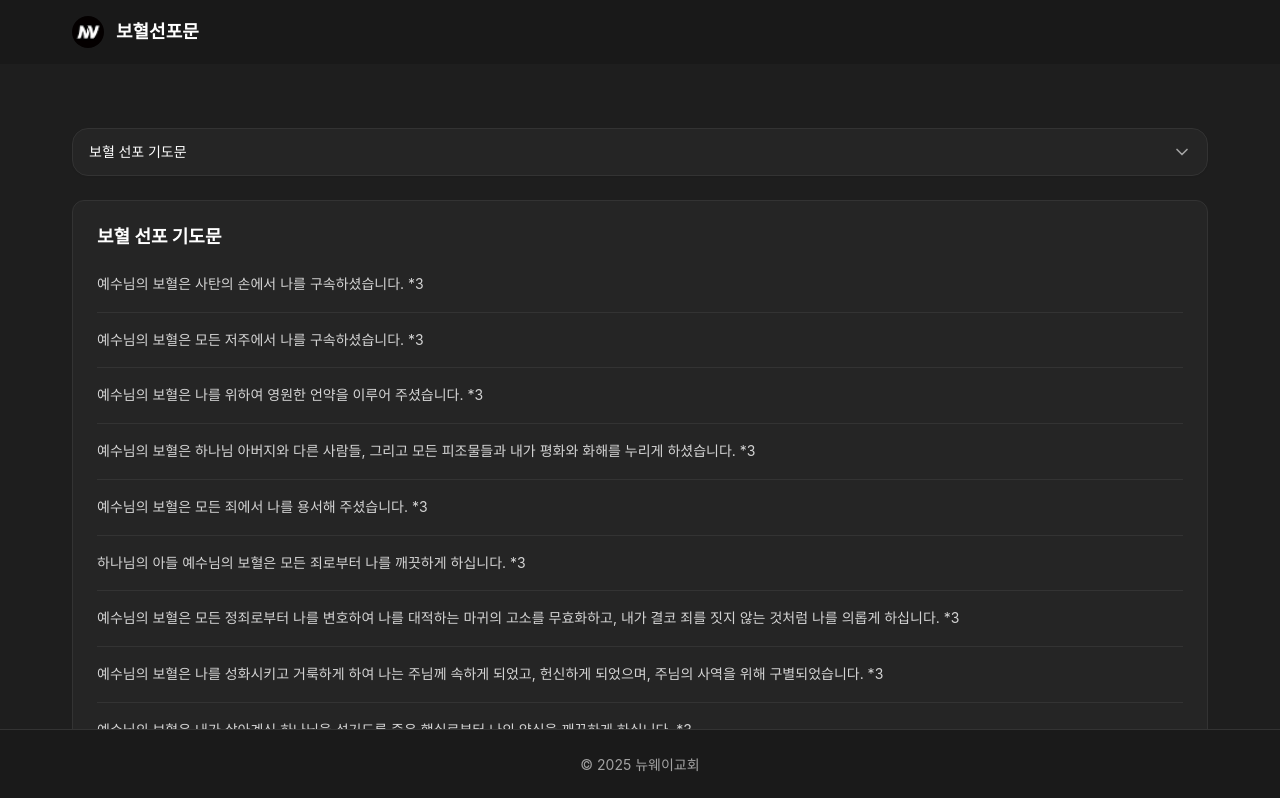
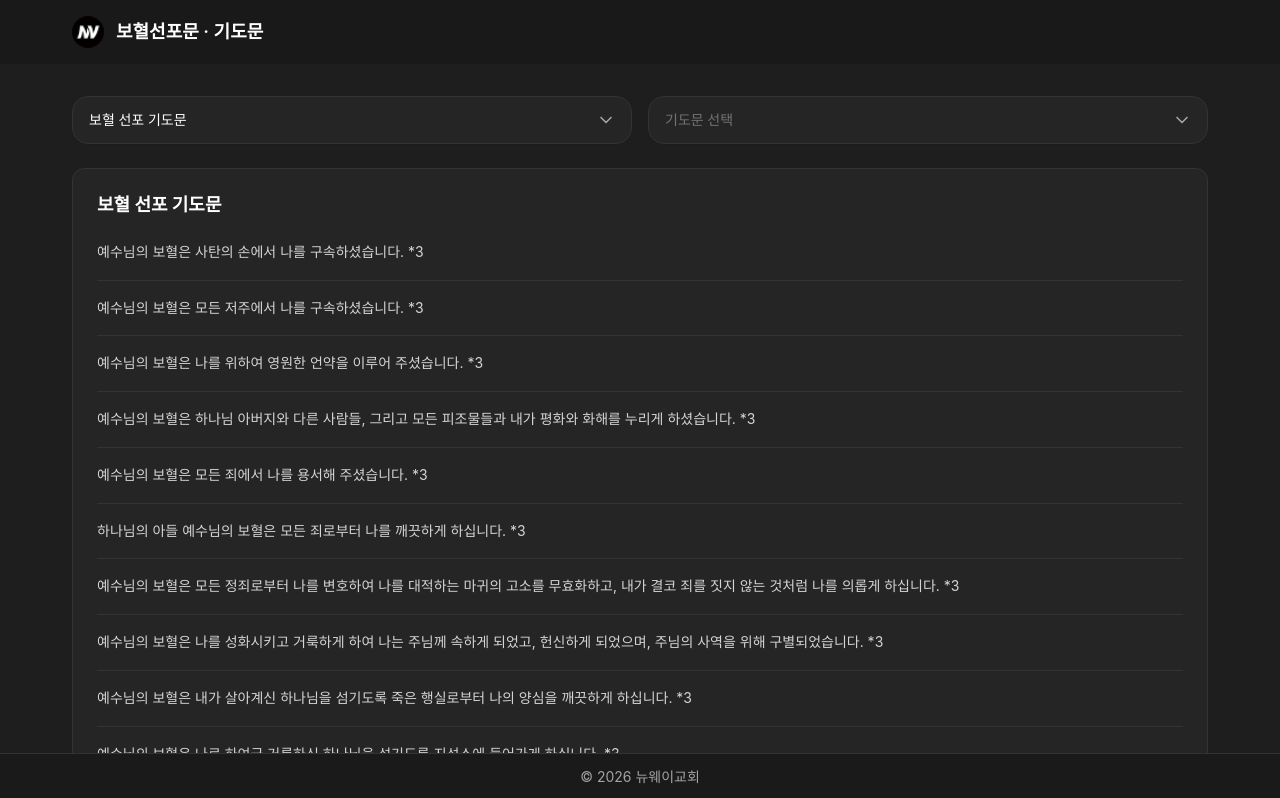
Before and after one commit to yjineey/prayers, a React (Vite) app: page /prayers/blood-declaration in a window 1280 px wide. Shown: the top 798 px of the page. Built offline with nearby package versions, Linux system fonts and the light colour scheme; a web font is replaced by a local one.

Commit message:
Improve UI: split select boxes, update styling and layout

```diff
--- a/index.html
+++ b/index.html
@@ -27,7 +27,6 @@
     />
 
     <!-- 기본 메타 정보 -->
-    <meta name="author" content="뉴웨이교회" />
     <title>보혈선포문</title>
 
     <!-- Open Graph (카카오톡 공유) -->
--- a/public/404.html
+++ b/public/404.html
@@ -5,7 +5,6 @@
     <meta name="viewport" content="width=device-width, initial-scale=1.0" />
 
     <!-- 기본 메타 정보 -->
-    <meta name="author" content="뉴웨이교회" />
     <title>보혈선포문</title>
 
     <!-- Open Graph (카카오톡 공유) -->
--- a/src/components/layout/Footer.jsx
+++ b/src/components/layout/Footer.jsx
@@ -1,12 +1,10 @@
 function Footer() {
   return (
     <footer>
-
-
       {/* 저작권 - 하단 고정 */}
-      <div className="fixed bottom-0 left-0 right-0 py-6 bg-[#f5f5f5] dark:bg-[#1a1a1a] border-t border-gray-400 dark:border-[#333333] z-20">
-        <p className="text-center text-sm text-gray-600 dark:text-gray-400">
-          © 2025 뉴웨이교회
+      <div className="fixed bottom-0 left-0 right-0 py-4 bg-[#f5f5f5] dark:bg-[#1a1a1a] border-t border-gray-400 dark:border-[#333333] z-20 flex items-center justify-center">
+        <p className="text-center text-sm text-gray-600 dark:text-gray-400 m-0 leading-none">
+          © 2026 뉴웨이교회
         </p>
       </div>
     </footer>
--- a/src/components/layout/Header.jsx
+++ b/src/components/layout/Header.jsx
@@ -11,11 +11,11 @@ function Header({ theme, toggleTheme }) {
             <Link to="/" className="flex items-center gap-3 group">
               <img
                 src={`${import.meta.env.BASE_URL}logo/nw-logo.png`}
-                alt="뉴웨이교회 로고"
+                alt="로고"
                 className="w-8 h-8 object-contain rounded-lg invert dark:invert-0"
               />
               <h1 className="text-lg font-semibold text-gray-900 dark:text-white transition-colors">
-                보혈선포문
+                보혈선포문 · 기도문
               </h1>
             </Link>
 
--- a/src/components/layout/PageLayout.jsx
+++ b/src/components/layout/PageLayout.jsx
@@ -3,11 +3,14 @@ function PageLayout({ title, children, actions, showSample = false }) {
     <div className="min-h-screen py-8">
       <div className="container mx-auto px-4 max-w-4xl">
         {/* 헤더 */}
+        {(title || showSample || actions) && (
           <div className="mb-8 flex items-center justify-between animate-slide-up">
             <div className="flex items-center gap-3">
+              {title && (
                 <h1 className="text-xl md:text-2xl font-bold text-gray-900 dark:text-white">
                   {title}
                 </h1>
+              )}
               {showSample && (
                 <div className="px-2 py-1 bg-red-100 dark:bg-red-900/20 border border-red-300 dark:border-red-700 rounded text-xs inline-block">
                   <p className="text-xs text-red-800 dark:text-red-200 font-medium">
@@ -22,6 +25,7 @@ function PageLayout({ title, children, actions, showSample = false }) {
               </div>
             )}
           </div>
+        )}
 
         {/* 컨텐츠 */}
         <div className="animate-fade-in">
--- a/src/pages/Home.jsx
+++ b/src/pages/Home.jsx
@@ -1636,15 +1636,19 @@ function Home() {
     },
   ];
 
-  // 표시할 id 순서 배열
-  const displayOrder = [1, 2, 3, 4, 5, 6, 9];
+  // 표시할 id 순서 배열 (1~6번과 7~14번으로 분리)
+  const displayOrder1 = [1, 2, 3, 4, 5, 6];
+  const displayOrder2 = [7, 8, 9, 10, 11, 12, 13, 14];
 
   // 순서대로 필터링된 리스트
-  const filteredDeclarationList = displayOrder
+  const filteredDeclarationList1 = displayOrder1
     .map((id) => declarationList.find((d) => d.id === id))
     .filter(Boolean);
-
-  const initialDeclaration = filteredDeclarationList[0] || null;
+  const filteredDeclarationList2 = displayOrder2
+    .map((id) => declarationList.find((d) => d.id === id))
+    .filter(Boolean);
+
+  const initialDeclaration = filteredDeclarationList1[0] || null;
   const initialTab = initialDeclaration?.sections
     ? Object.keys(initialDeclaration.sections)[0]
     : 'intro';
@@ -1658,9 +1662,11 @@ function Home() {
       {selectedDeclaration ? (
         <>
           {/* 셀렉트 박스 */}
-          <div className="mb-6 relative">
+          <div className="mb-6 grid grid-cols-2 gap-4">
+            {/* 첫 번째 셀렉트박스 (1~6번) */}
+            <div className="relative">
               <select
-              value={selectedDeclaration?.id || ''}
+                value={selectedDeclaration && displayOrder1.includes(selectedDeclaration.id) ? selectedDeclaration.id : ''}
                 onChange={(e) => {
                   const selected = declarationList.find(
                     (d) => d.id === parseInt(e.target.value)
@@ -1674,10 +1680,15 @@ function Home() {
                     }
                   }
                 }}
-              className="w-full px-4 py-3 bg-white dark:bg-[#252525] rounded-lg shadow-sm border border-gray-200 dark:border-[#333333] text-sm font-medium text-gray-900 dark:text-white appearance-none cursor-pointer hover:bg-gray-50 dark:hover:bg-[#2d2d2d] transition-colors"
+                className={`w-full px-4 py-3 bg-white dark:bg-[#252525] rounded-lg shadow-sm border border-gray-200 dark:border-[#333333] text-sm font-medium appearance-none cursor-pointer hover:bg-gray-50 dark:hover:bg-[#2d2d2d] transition-colors ${
+                  selectedDeclaration && displayOrder1.includes(selectedDeclaration.id)
+                    ? 'text-gray-900 dark:text-white'
+                    : 'text-gray-400 dark:text-gray-500'
+                }`}
                 style={{ wordBreak: 'keep-all' }}
               >
-              {filteredDeclarationList.map((declaration) => (
+                <option value="">보혈선포문 선택</option>
+                {filteredDeclarationList1.map((declaration) => (
                   <option key={declaration.id} value={declaration.id}>
                     {declaration.title}
                   </option>
@@ -1685,6 +1696,43 @@ function Home() {
               </select>
               <div className="absolute right-4 top-1/2 -translate-y-1/2 pointer-events-none">
                 <ChevronDown className="w-5 h-5 text-gray-500 dark:text-gray-400" />
+              </div>
+            </div>
+
+            {/* 두 번째 셀렉트박스 (7~14번) */}
+            <div className="relative">
+              <select
+                value={selectedDeclaration && displayOrder2.includes(selectedDeclaration.id) ? selectedDeclaration.id : ''}
+                onChange={(e) => {
+                  const selected = declarationList.find(
+                    (d) => d.id === parseInt(e.target.value)
+                  );
+                  if (selected) {
+                    setSelectedDeclaration(selected);
+                    // sections가 있는 경우 첫 번째 탭으로 초기화
+                    if (selected.sections) {
+                      const firstTab = Object.keys(selected.sections)[0];
+                      setSelectedTab(firstTab);
+                    }
+                  }
+                }}
+                className={`w-full px-4 py-3 bg-white dark:bg-[#252525] rounded-lg shadow-sm border border-gray-200 dark:border-[#333333] text-sm font-medium appearance-none cursor-pointer hover:bg-gray-50 dark:hover:bg-[#2d2d2d] transition-colors ${
+                  selectedDeclaration && displayOrder2.includes(selectedDeclaration.id)
+                    ? 'text-gray-900 dark:text-white'
+                    : 'text-gray-400 dark:text-gray-500'
+                }`}
+                style={{ wordBreak: 'keep-all' }}
+              >
+                <option value="">기도문 선택</option>
+                {filteredDeclarationList2.map((declaration) => (
+                  <option key={declaration.id} value={declaration.id}>
+                    {declaration.title}
+                  </option>
+                ))}
+              </select>
+              <div className="absolute right-4 top-1/2 -translate-y-1/2 pointer-events-none">
+                <ChevronDown className="w-5 h-5 text-gray-500 dark:text-gray-400" />
+              </div>
             </div>
           </div>
 
```
Lines whose indentation alone changed are shown as unchanged.
